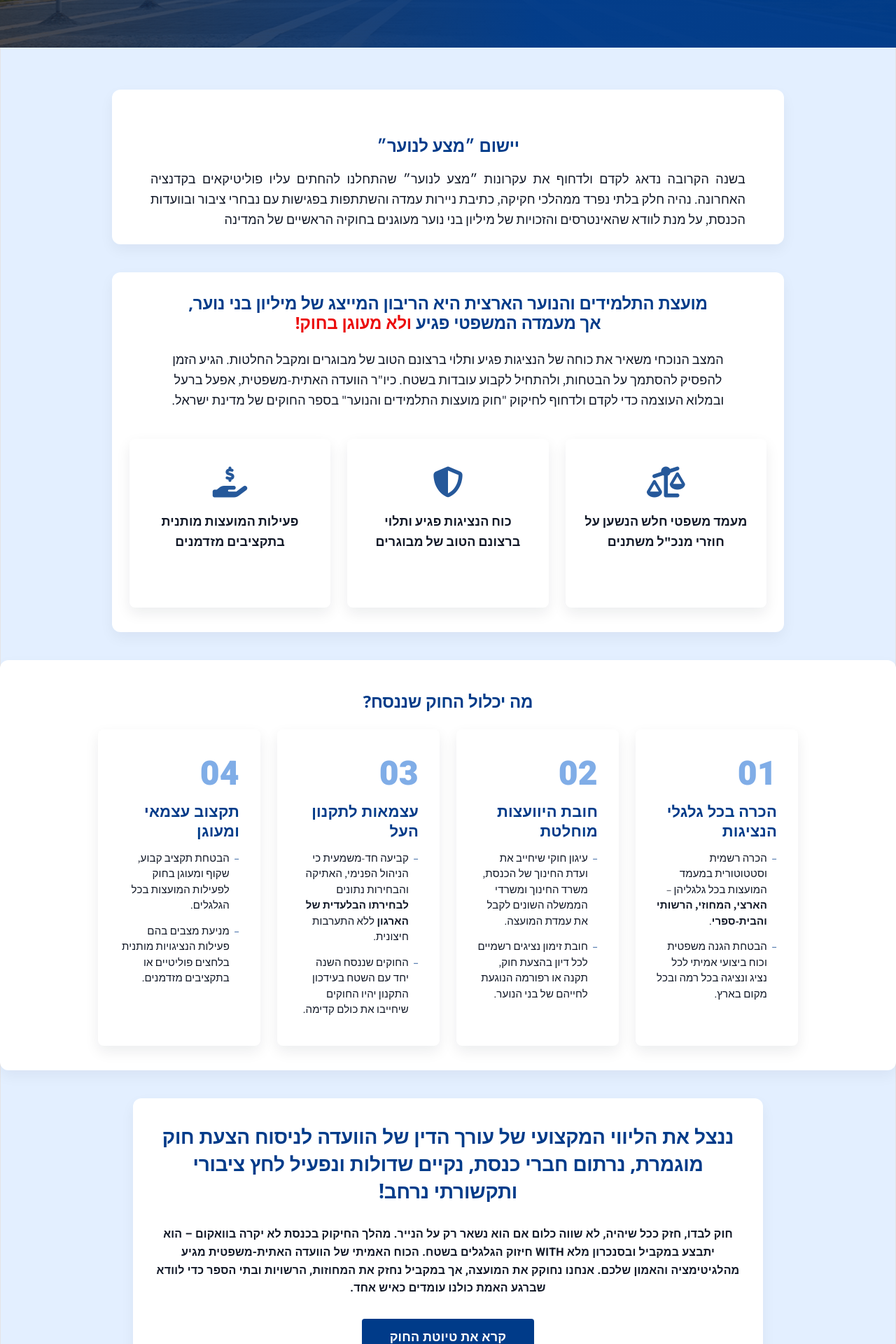
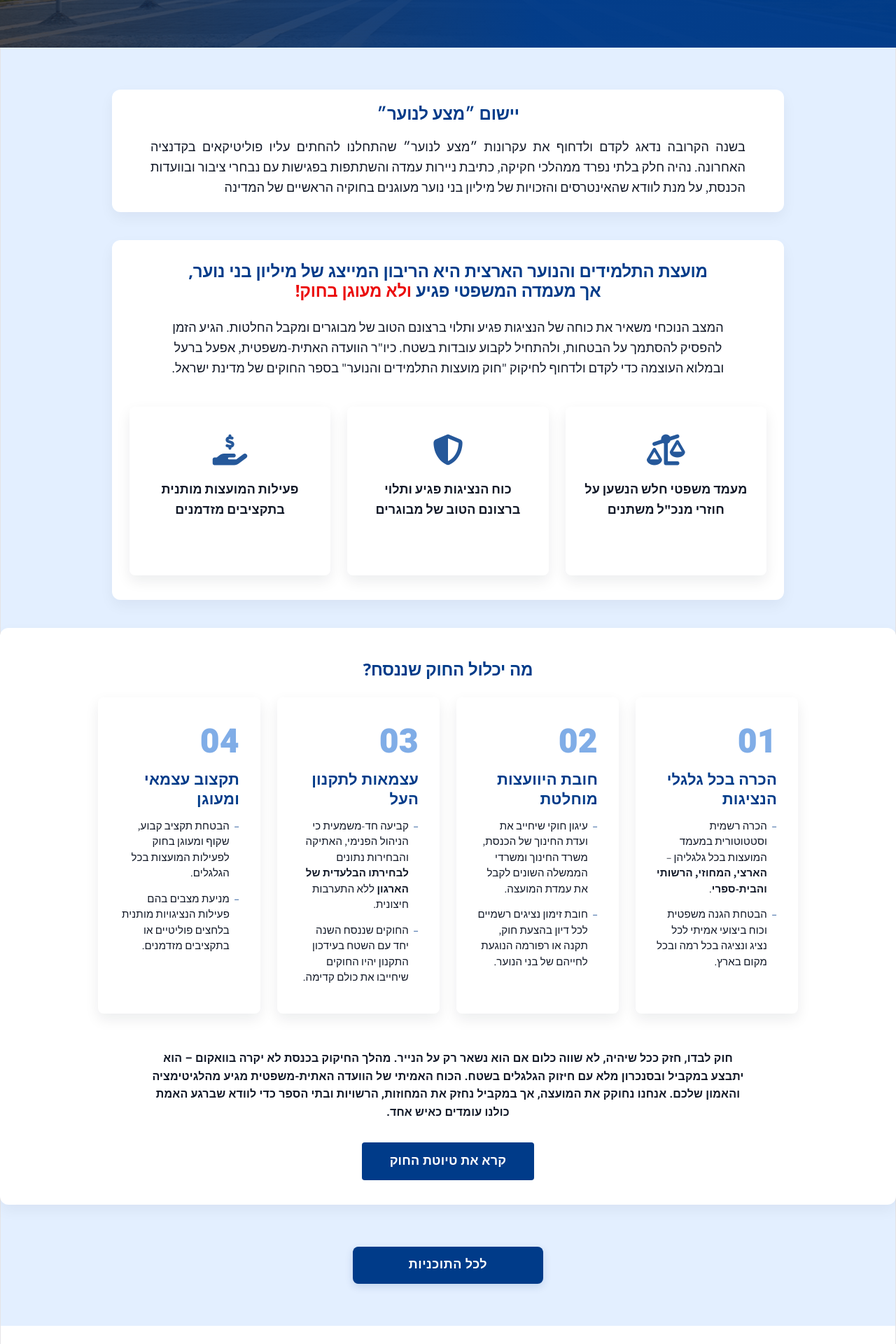
Before and after one commit to tfhsfg/tommy-danieli-website, a React (Vite) app: page /legislation in a window 1280 px wide. Shown: the part 500-2420 px from the top of the page at 70% size. Built offline with nearby package versions, Linux system fonts and the light colour scheme.

Commit message:
וֹגדשגשדכדגעקכ

```diff
--- a/src/pages/Legislation.jsx
+++ b/src/pages/Legislation.jsx
@@ -58,7 +58,7 @@ export default function Legislation() {
       />
 
       {/* 2. פתיח העמוד: יישום מצע לנוער דרך חקיקה בכנסת */}
-      <div className="eduSection lawPlatformSection" style={{ padding: "56px 0 20px" }}>
+      <div className="eduSection lawPlatformSection" style={{ padding: "10px 0 20px" }}>
         <h2 className="eduSectionTitle brand-blue" style={{ textAlign: "center", marginBottom: "20px" }}>
           יישום ״מצע לנוער״
         </h2>
@@ -104,17 +104,9 @@ export default function Legislation() {
               </ul>
             </div>
           ))}
-        </div>
-      </div>
-
-      {/* 5. קריאה לפעולה + כפתור קישור מעודכן (המלל המקורי שלך) */}
-      <div className="eduSection lawCallToAction" style={{ marginBottom: "60px" }}>
-        <h2 className="ctaMain">
-          ננצל את הליווי המקצועי של עורך הדין של הוועדה לניסוח הצעת חוק מוגמרת,
-          נרתום חברי כנסת, נקיים שדולות ונפעיל לחץ ציבורי ותקשורתי נרחב!
-        </h2>
+        </div><br></br><br></br>
         <h3 style={{ maxWidth: "850px", margin: "0 auto 30px", fontSize: "16px", lineHeight: "1.6", color: "var(--text)" }}>
-          חוק לבדו, חזק ככל שיהיה, לא שווה כלום אם הוא נשאר רק על הנייר. מהלך החיקוק בכנסת לא יקרה בוואקום – הוא יתבצע במקביל ובסנכרון מלא WITH חיזוק הגלגלים בשטח.
+          חוק לבדו, חזק ככל שיהיה, לא שווה כלום אם הוא נשאר רק על הנייר. מהלך החיקוק בכנסת לא יקרה בוואקום – הוא יתבצע במקביל ובסנכרון מלא עם חיזוק הגלגלים בשטח.
           הכוח האמיתי של הוועדה האתית-משפטית מגיע מהלגיטימציה והאמון שלכם. אנחנו נחוקק את המועצה, אך במקביל נחזק את המחוזות, הרשויות ובתי הספר כדי לוודא שברגע האמת כולנו עומדים כאיש אחד.
         </h3>
         <div className="ctaButtons">
@@ -130,10 +122,11 @@ export default function Legislation() {
         </div>
       </div>
 
+
       {/* 6. כפתור מעבר לכל התוכניות */}
       <div className="readMoreContainer">
         <Link to="/plans" className="readMoreButton">
-          לכל התוכניות המנהיגותיות
+          לכל התוכניות
         </Link>
       </div>
 
```
